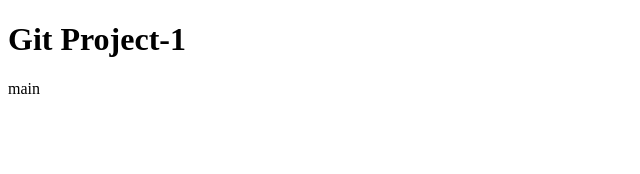
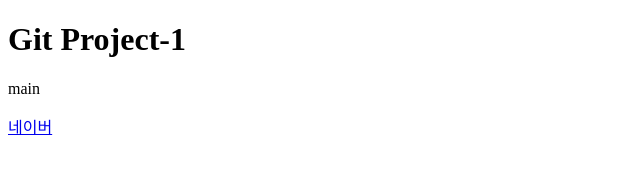
Before and after one commit to binsu991/ezen_250605, a plain HTML site: page index.html in a window 1280 px wide. Shown: the full height of the page, 0-640 px from the left. Drawn offline with Linux system fonts and the light colour scheme.

Commit message:
team1 second

```diff
--- a/index.html
+++ b/index.html
@@ -8,5 +8,6 @@
 <body>
     <h1>Git Project-1</h1>
     <p>main</p>
+    <a href="https://www.naver.com" target="_blank">네이버</a>
 </body>
 </html>
```
